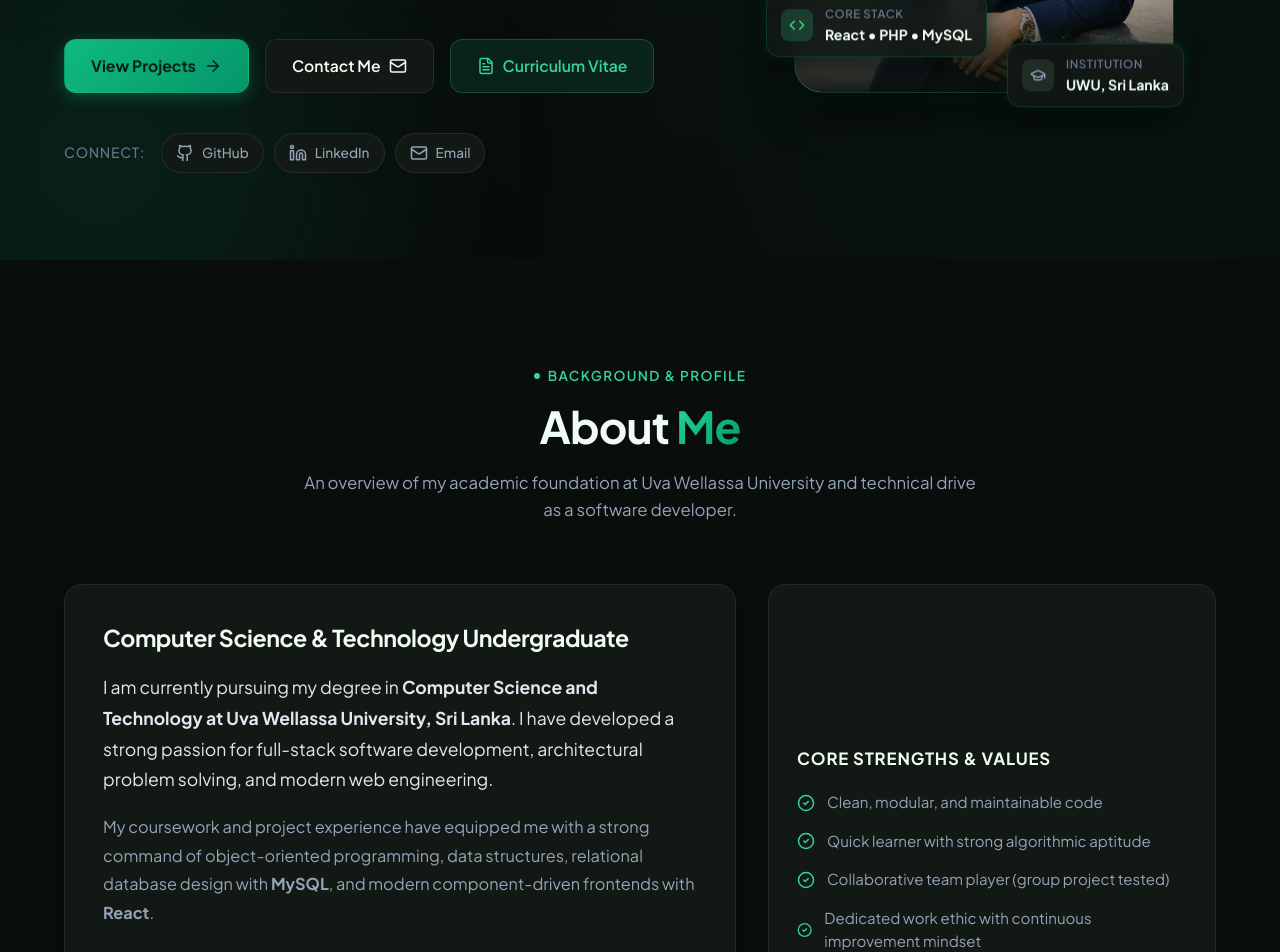
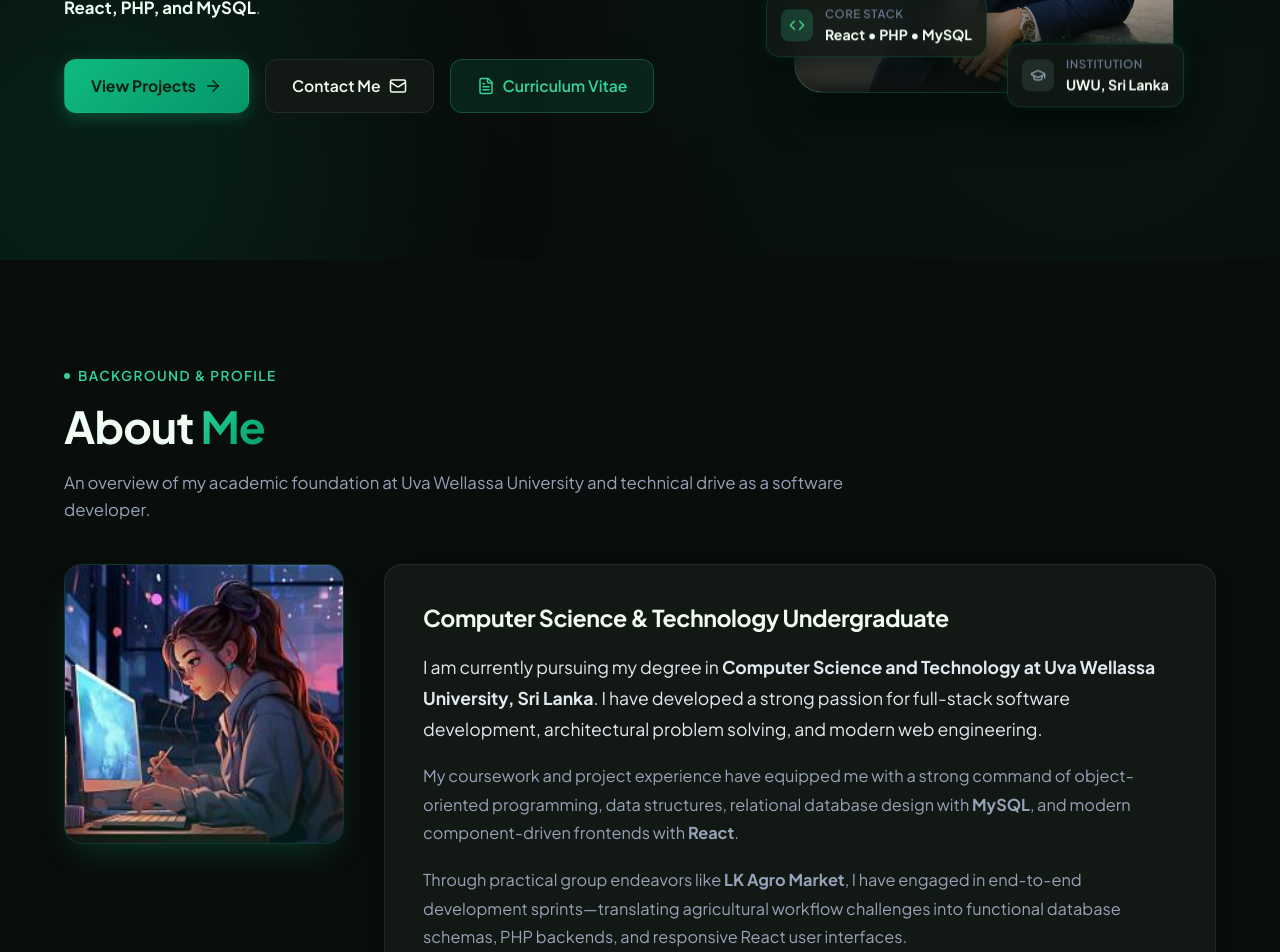
Before and after one commit to nadeeshi23/nadeeshi-my-portfolio, a React (Vite) app: page / in a window 1280 px wide. Shown: the part 540-1492 px from the top of the page. Built offline with nearby package versions, Linux system fonts and the light colour scheme.

Commit message:
modify the project page

```diff
--- a/src/App.css
+++ b/src/App.css
@@ -630,11 +630,86 @@
 /* ----------------------------------------------------------
    ABOUT SECTION
    ---------------------------------------------------------- */
-.about-grid {
+.about-section-header {
+  text-align: left;
+  margin-left: 0;
+  margin-right: auto;
+  max-width: 820px;
+  margin-bottom: 40px;
+}
+
+.about-main-wrapper {
   display: grid;
-  grid-template-columns: 1.2fr 0.8fr;
-  gap: 32px;
-  align-items: stretch;
+  grid-template-columns: 280px 1fr;
+  gap: 40px;
+  align-items: start;
+}
+
+.about-image-side {
+  position: sticky;
+  top: 100px;
+}
+
+.about-image-card {
+  position: relative;
+  width: 100%;
+  max-width: 280px;
+  aspect-ratio: 1 / 1;
+  border-radius: var(--radius-lg);
+  overflow: hidden;
+  border: 1px solid var(--border-emerald);
+  background: var(--bg-card);
+  box-shadow: 0 16px 36px -12px rgba(16, 185, 129, 0.25);
+  transition: all var(--transition-smooth);
+}
+
+.about-image-card:hover {
+  transform: translateY(-4px);
+  border-color: var(--emerald-light);
+  box-shadow: 0 20px 42px -10px rgba(16, 185, 129, 0.38);
+}
+
+.about-girl-img {
+  width: 100%;
+  height: 100%;
+  object-fit: cover;
+  object-position: center;
+  display: block;
+  transition: transform var(--transition-smooth);
+}
+
+.about-image-card:hover .about-girl-img {
+  transform: scale(1.04);
+}
+
+.about-image-glow {
+  position: absolute;
+  inset: 0;
+  pointer-events: none;
+  background: radial-gradient(circle at 50% 120%, rgba(16, 185, 129, 0.2), transparent 70%);
+}
+
+.about-content-side {
+  display: flex;
+  flex-direction: column;
+  text-align: left;
+}
+
+.about-content-side .about-narrative-card {
+  text-align: left;
+}
+
+.strengths-box-inline {
+  margin-top: 32px;
+  padding-top: 26px;
+  border-top: 1px solid var(--border-subtle);
+  text-align: left;
+}
+
+.strengths-grid-inline {
+  display: grid;
+  grid-template-columns: repeat(auto-fit, minmax(260px, 1fr));
+  gap: 14px;
 }
 
 .about-narrative-card {
@@ -816,7 +891,20 @@
 }
 
 @media (max-width: 868px) {
-  .about-grid {
+  .about-main-wrapper {
+    grid-template-columns: 1fr;
+    gap: 28px;
+  }
+
+  .about-image-side {
+    position: static;
+  }
+
+  .about-image-card {
+    max-width: 220px;
+  }
+
+  .strengths-grid-inline {
     grid-template-columns: 1fr;
   }
 }
--- a/src/components/About.jsx
+++ b/src/components/About.jsx
@@ -1,11 +1,12 @@
 import {
   IconCheckCircle
 } from './Icons';
+import girlImg from '../assets/girl.jpg';
 
 export const About = () => {
   return (
-    <section id="about" className="section-container">
-      <div className="section-header">
+    <section id="about" className="section-container about-section">
+      <div className="section-header about-section-header">
         <div className="section-eyebrow">
           <span className="eyebrow-dot"></span>
           <span>Background & Profile</span>
@@ -18,8 +19,17 @@ export const About = () => {
         </p>
       </div>
 
-      <div className="about-grid">
-        {/* Left Column: Narrative Card */}
+      <div className="about-main-wrapper">
+        {/* Left Side: Image */}
+        <div className="about-image-side">
+          <div className="about-image-card">
+            <img src={girlImg} alt="About Me - Nadeeshi" className="about-girl-img" />
+            <div className="about-image-glow"></div>
+          </div>
+        </div>
+
+        {/* Right Side: All Texts aligned to the left */}
+        <div className="about-content-side">
           <div className="about-narrative-card">
             <h3 className="card-heading">
               Computer Science & Technology Undergraduate
@@ -35,12 +45,11 @@ export const About = () => {
             <p className="narrative-text">
               Through practical group endeavors like <strong>LK Agro Market</strong>, I have engaged in end-to-end development sprints—translating agricultural workflow challenges into functional database schemas, PHP backends, and responsive React user interfaces.
             </p>
-        </div>
 
-        {/* Right Column: Core Strengths */}
-        <div className="strengths-box">
+            {/* Core Strengths & Values */}
+            <div className="strengths-box-inline">
               <h4 className="strengths-title">Core Strengths & Values</h4>
-          <div className="strengths-list">
+              <div className="strengths-grid-inline">
                 <div className="strength-item">
                   <IconCheckCircle size={18} className="text-emerald" />
                   <span>Clean, modular, and maintainable code</span>
@@ -60,6 +69,8 @@ export const About = () => {
               </div>
             </div>
           </div>
+        </div>
+      </div>
     </section>
   );
 };
--- a/src/components/Hero.jsx
+++ b/src/components/Hero.jsx
@@ -1,6 +1,4 @@
 import {
-  IconGithub,
-  IconLinkedin,
   IconMail,
   IconCV,
   IconArrowRight,
@@ -61,43 +59,6 @@ export const Hero = ({ personalInfo, onOpenCV }) => {
               <span>Curriculum Vitae</span>
             </button>
           </div>
-
-          {/* Social Links Row */}
-          <div className="hero-socials">
-            <span className="socials-label">Connect:</span>
-            <div className="social-links-wrap">
-              <a
-                href={personalInfo.socialLinks.github}
-                target="_blank"
-                rel="noopener noreferrer"
-                className="social-pill"
-                aria-label="GitHub Profile"
-              >
-                <IconGithub size={18} />
-                <span>GitHub</span>
-              </a>
-
-              <a
-                href={personalInfo.socialLinks.linkedin}
-                target="_blank"
-                rel="noopener noreferrer"
-                className="social-pill"
-                aria-label="LinkedIn Profile (Placeholder)"
-              >
-                <IconLinkedin size={18} />
-                <span>LinkedIn</span>
-              </a>
-
-              <a
-                href={`mailto:${personalInfo.socialLinks.email}`}
-                className="social-pill"
-                aria-label="Direct Email"
-              >
-                <IconMail size={18} />
-                <span>Email</span>
-              </a>
-            </div>
-          </div>
         </div>
 
         {/* Right: Modern Visual Card with Glowing Profile & Floating Badges */}
--- a/src/components/Projects.jsx
+++ b/src/components/Projects.jsx
@@ -11,7 +11,7 @@ export const Projects = ({ projectsData }) => {
   const filteredOtherProjects = otherProjects.filter((project) => {
     if (filter === 'all') return true;
     if (filter === 'web') return project.technologies.includes('React') || project.technologies.includes('PHP');
-    if (filter === 'academic') return project.category.includes('Academic');
+    if (filter === 'academic') return project.category.includes('Academic') || project.category.includes('University');
     return true;
   });
 
@@ -43,7 +43,9 @@ export const Projects = ({ projectsData }) => {
 
       {/* Filter Tabs for Other Projects */}
       <div className="projects-filter-bar">
-        <h3 className="other-projects-heading">Additional Academic & Personal Projects</h3>
+        <h3 className="other-projects-heading">
+          {featuredProject ? 'Additional Academic & Personal Projects' : 'Projects Showcase'}
+        </h3>
         <div className="filter-buttons">
           <button
             className={`filter-btn ${filter === 'all' ? 'active' : ''}`}
@@ -61,7 +63,7 @@ export const Projects = ({ projectsData }) => {
             className={`filter-btn ${filter === 'academic' ? 'active' : ''}`}
             onClick={() => setFilter('academic')}
           >
-            Academic Systems
+            Academic & University
           </button>
         </div>
       </div>
```
Also changed, not shown: src/data/portfolioData.js (+26 -44 lines), src/assets/girl.jpg (added). Lines whose indentation alone changed are shown as unchanged.
